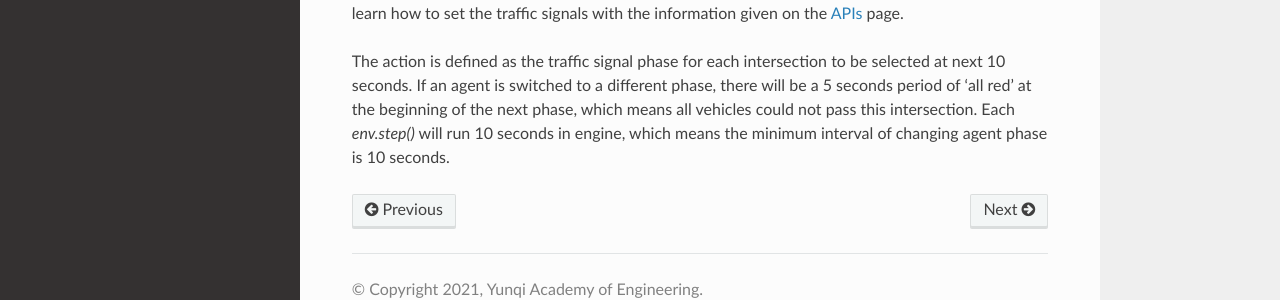
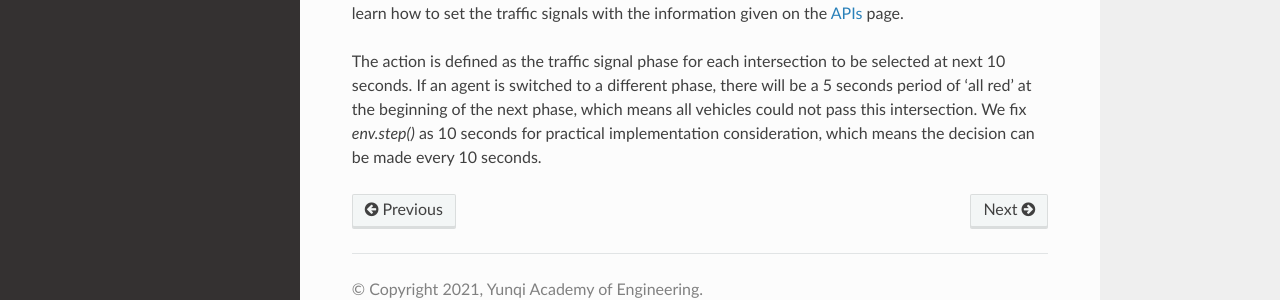
Before and after one commit to CityBrainChallenge/KDDCup2021-CityBrainChallenge, a Sphinx documentation site: the page built from docs/cbengine.rst, in a window 1280 px wide and 900 px high, scrolled down 5366 px. Shown: the part 541-841 px from the top of the window. Built offline with Sphinx 7.4.7 and the Read the Docs theme 2.0.0, drawn with Linux system fonts in a browser that asks for light colours.

Commit message:
Update cbengine.rst

```diff
--- a/docs/cbengine.rst
+++ b/docs/cbengine.rst
@@ -253,4 +253,4 @@ For example, if an agent is at phase 1, `lane_1` and `lane_7` along with all rig
 
 There are a total of 8 different types of phases for a standard four-way intersection. You can also learn how to set the traffic signals with the information given on the `APIs <https://kddcup2021-citybrainchallenge.readthedocs.io/en/latest/APIs.html#simulation-step>`_ page.
 
-The action is defined as the traffic signal phase for each intersection to be selected at next 10 seconds. If an agent is switched to a different phase, there will be a 5 seconds period of 'all red' at the beginning of the next phase, which means all vehicles could not pass this intersection. Each `env.step()` will run 10 seconds in engine, which means the minimum interval of changing agent phase is 10 seconds.
+The action is defined as the traffic signal phase for each intersection to be selected at next 10 seconds. If an agent is switched to a different phase, there will be a 5 seconds period of 'all red' at the beginning of the next phase, which means all vehicles could not pass this intersection. We fix `env.step()` as 10 seconds for practical implementation consideration, which means the decision can be made every 10 seconds.
```
